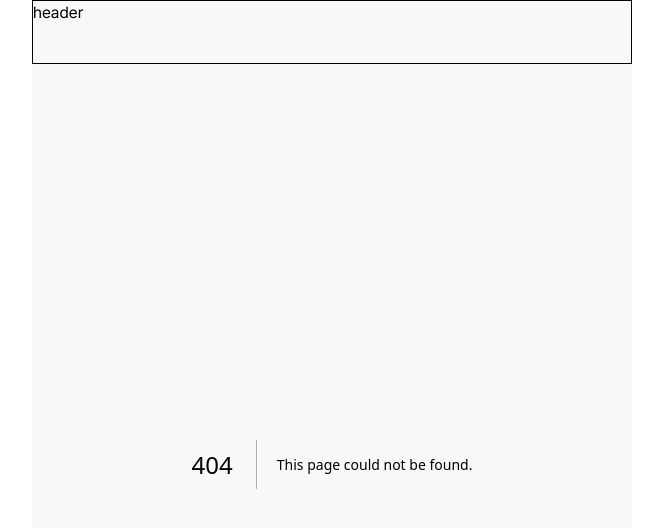
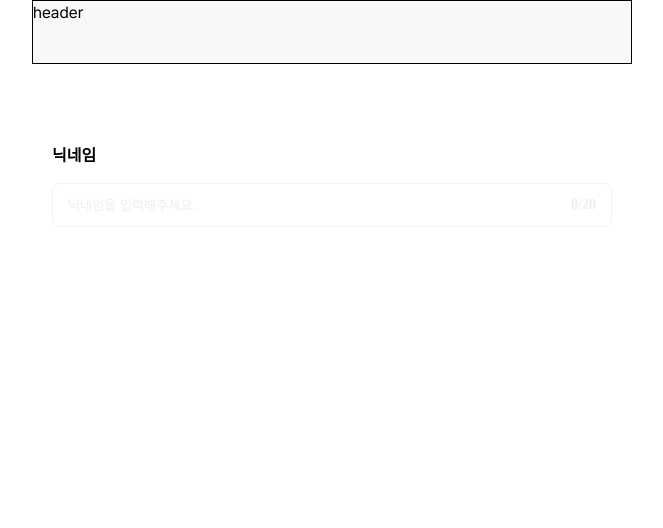
Before and after one commit to FC-DEV3-Final-Project/zoop-frontend, a Next.js app: page /mypage/1/user-info/edit-nickname in a window 1280 px wide. Before the commit this address had no page. Shown: the top 528 px of the page, without its empty margins (308-971 px from the left). Built offline with nearby package versions, Linux system fonts and the light colour scheme.

Commit message:
design: 닉네임 수정 페이지 퍼블리싱

```diff
--- /dev/null
+++ b/src/app/mypage/[id]/user-info/edit-nickname/page.tsx
@@ -0,0 +1,38 @@
+"use client";
+
+import { useState } from "react";
+import { useRouter } from "next/navigation";
+
+export default function NicknameEditPage() {
+  const [nickname, setNickname] = useState("");
+  const router = useRouter();
+
+  const handleChange = (e: React.ChangeEvent<HTMLInputElement>) => {
+    const value = e.target.value;
+    if (value.length <= 20) {
+      setNickname(value);
+    }
+  };
+
+  return (
+    <div className="relative h-screen bg-white">
+      <div className="absolute top-[61px] inline-flex w-full flex-col items-start justify-start gap-4 p-5">
+        <div className="justify-center self-stretch font-['Pretendard'] text-base font-semibold leading-snug text-black">
+          닉네임
+        </div>
+        <div className="inline-flex items-center justify-between self-stretch rounded-lg px-4 py-3 outline outline-1 outline-offset-[-1px] outline-gray-200">
+          <input
+            type="text"
+            value={nickname}
+            onChange={handleChange}
+            placeholder="닉네임을 입력해주세요."
+            className="w-full text-sm text-gray-800 placeholder-gray-300 focus:outline-none"
+          />
+          <div className="justify-center font-['Pretendard'] text-sm font-semibold leading-tight text-gray-300">
+            {nickname.length}/20
+          </div>
+        </div>
+      </div>
+    </div>
+  );
+}
```
